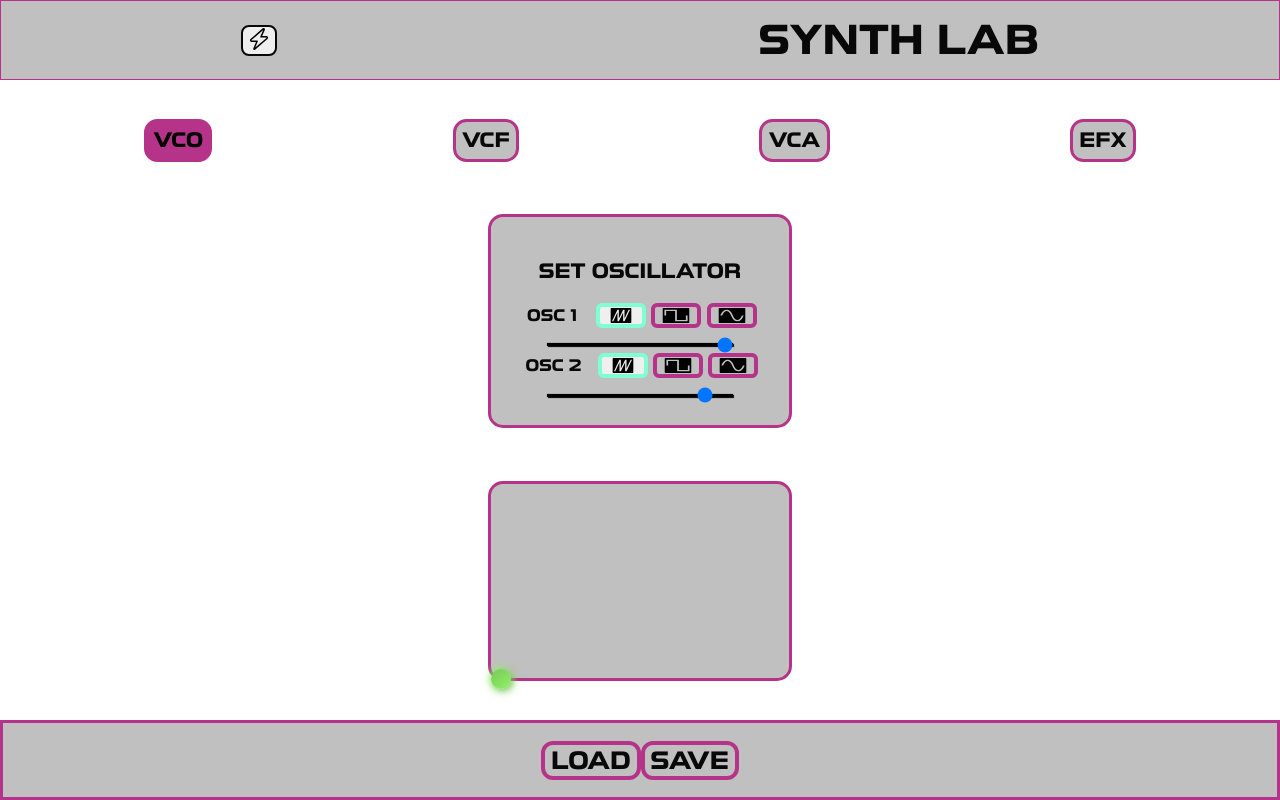
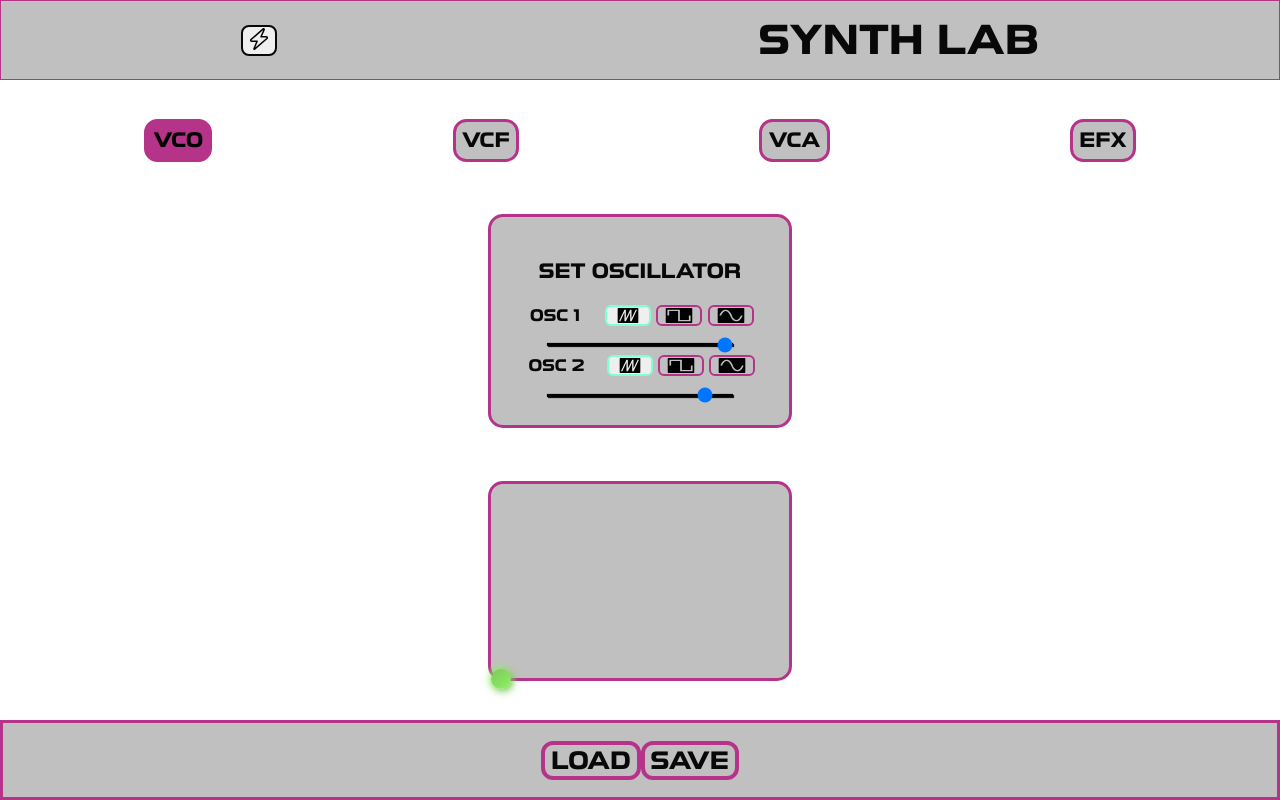
Before and after one commit to PhilippAubert/capstone-digitalSynth, a React (Create React App) app: page / in a window 1280 px wide. Built offline with nearby package versions, Linux system fonts and the light colour scheme.

Commit message:
Change running order in Save.js

```diff
--- a/src/components/Save.js
+++ b/src/components/Save.js
@@ -9,15 +9,16 @@ export default function Save({ patch }) {
   function handleSubmit(event) {
     event.preventDefault();
 
+    const form = event.target;
+    const input = form["patchName"];
+
     const newPatchToSave = { ...patch };
+    newPatchToSave.name = input.value;
+
     const patchesFromLocal = JSON.parse(localStorage.getItem("Patches")) || [];
     const existingPatch = patchesFromLocal.find(
       (patch) => patch.name === input.value
     );
-
-    const form = event.target;
-    const input = form["patchName"];
-    newPatchToSave.name = input.value;
 
     if (newPatchToSave.name === "" || newPatchToSave.name === undefined) {
       alert("Enter Name For Patch");
--- a/src/components/css/Oscillators.css
+++ b/src/components/css/Oscillators.css
@@ -14,7 +14,7 @@
   align-items: center;
   margin: 0 0.2em;
   background-color: var(--general-body-color);
-  border: 0.3em solid var(--general-border-color);
+  border: 0.15em solid var(--general-border-color);
 }
 
 .Change-Active {
@@ -25,7 +25,7 @@
   align-items: center;
   margin: 0 0.2em;
   color: aquamarine;
-  border: 0.3em solid aquamarine;
+  border: 0.15em solid aquamarine;
 }
 
 .Input-Label {
```
